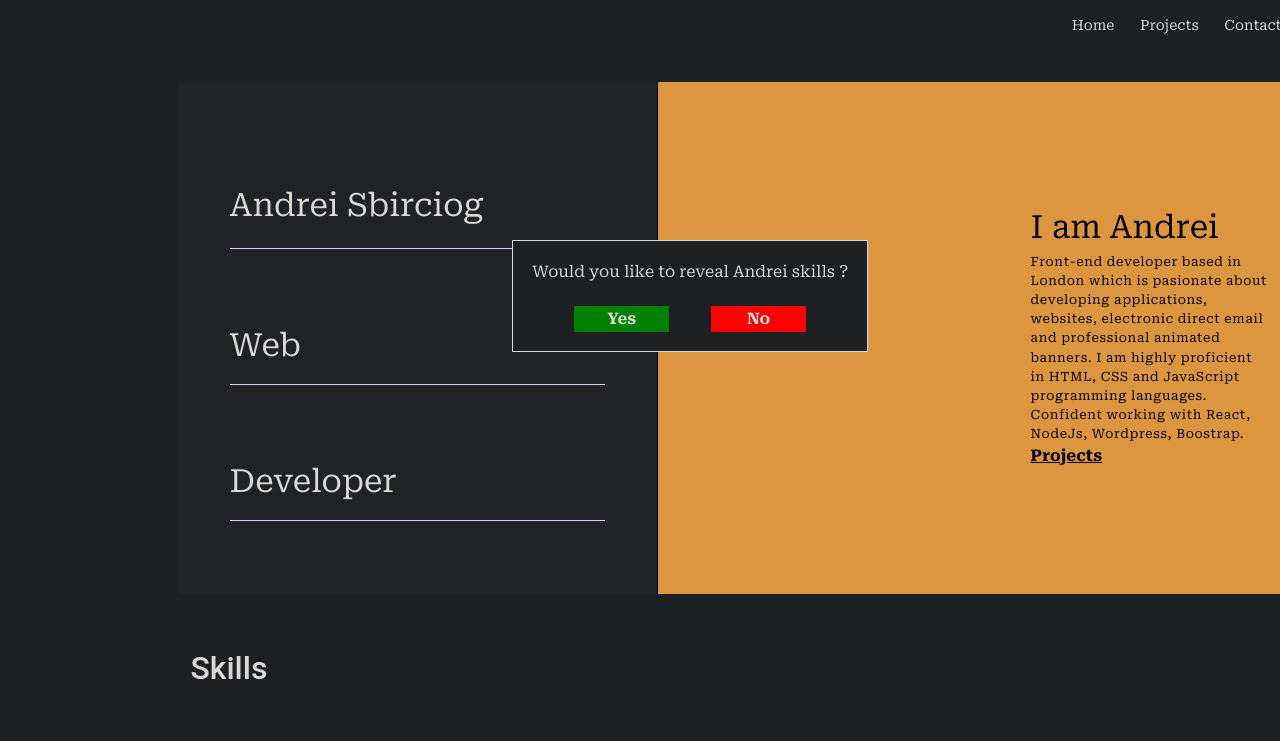
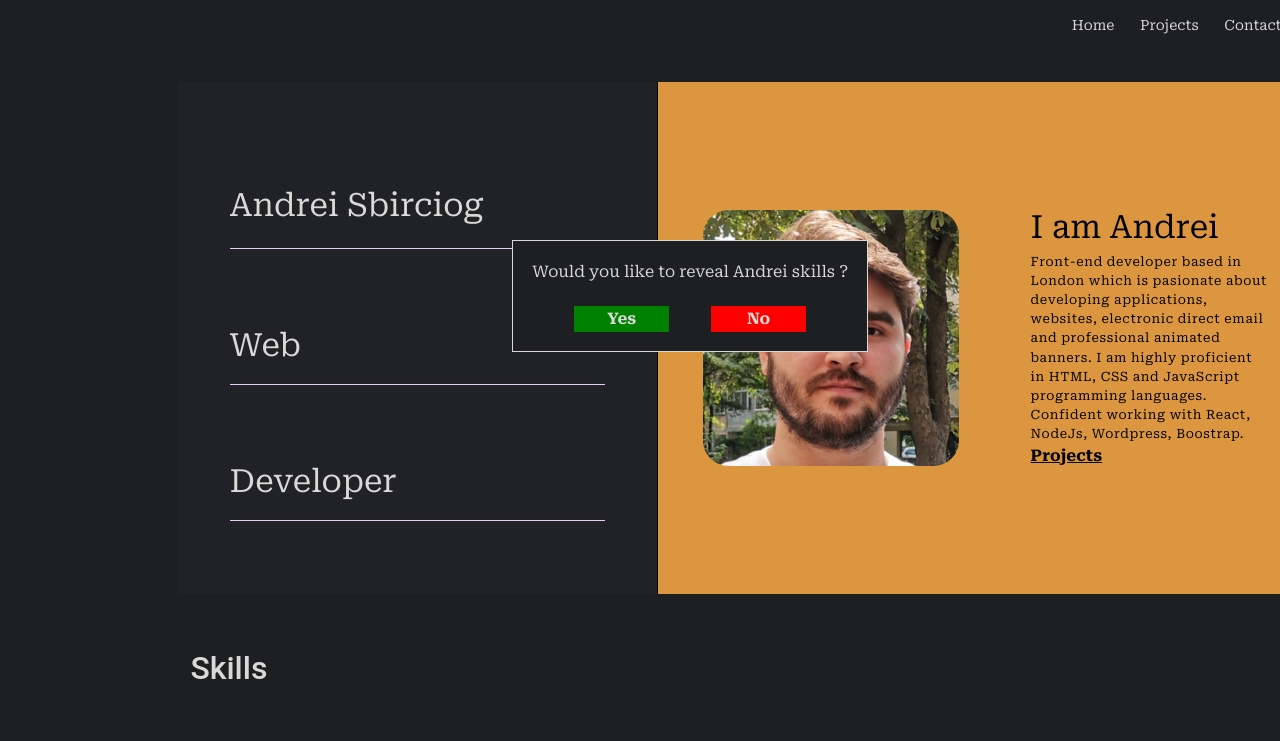
Before and after one commit to xandrei08/MyPortfolio, a plain HTML site: page index.html in a window 1280 px wide. Shown: the top 741 px of the page. Drawn offline with nearby package versions, Linux system fonts and the light colour scheme; the site is published under a folder, as on GitHub Pages, so addresses that start at the root find nothing.

Commit message:
updated2

```diff
--- a/index.html
+++ b/index.html
@@ -42,7 +42,7 @@
        </div>
        <div class="main-right">
          <div class="main-right-img">
-              <img src="/assets/AndreiSbirciog.jpg" alt="">
+              <img src="./assets/AndreiSbirciog.jpg" alt="">
          </div>
          <div class="main-right-text">
            <div class="content-header">
```
